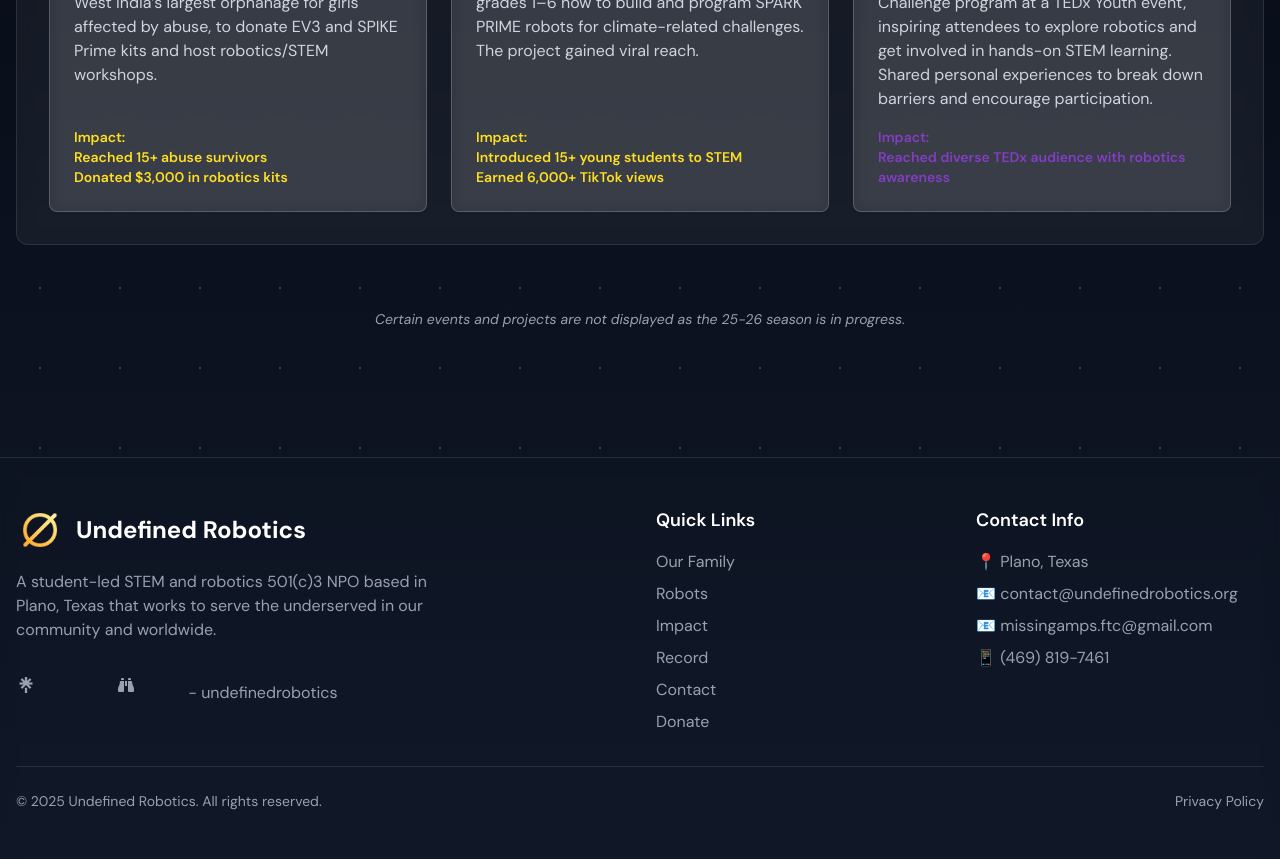
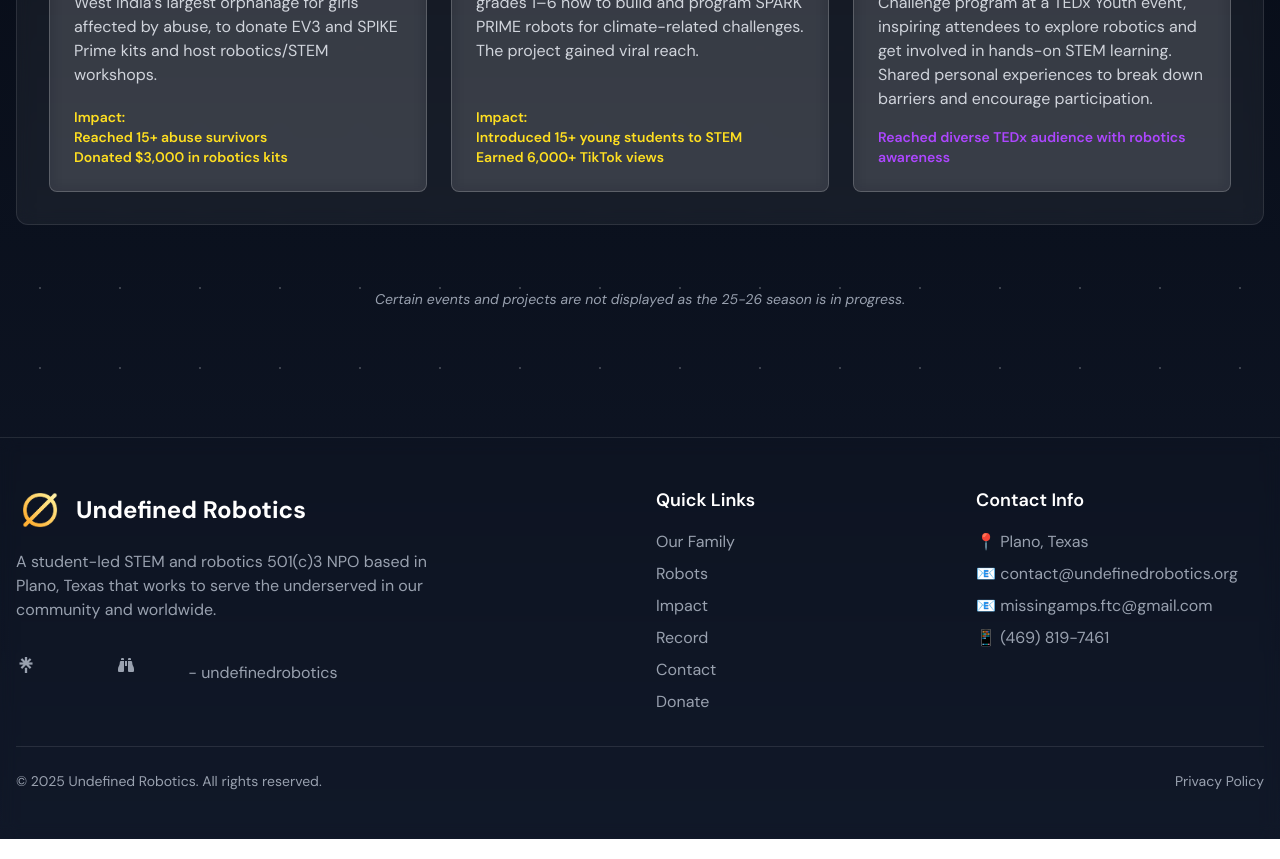
Before and after one commit to RishabhSingh08/undefinedRobotics, a SvelteKit app: page /impact in a window 1280 px wide. Shown: the part 3120-3979 px from the top of the page. Built offline with nearby package versions, Linux system fonts and the light colour scheme; some icons are missing; a web font is replaced by a local one.

Commit message:
color cahgne

```diff
--- a/src/routes/impact/+page.svelte
+++ b/src/routes/impact/+page.svelte
@@ -304,8 +304,7 @@
 </p>
                   </div>
                   <div>
-                    <div class="text-sm text-[#853dc4] font-semibold">Impact:</div>
-                    <div class="text-sm text-[#853dc4] font-semibold">Reached diverse TEDx audience with robotics awareness</div>
+                    <div class="text-sm text-purple-500 font-semibold">Reached diverse TEDx audience with robotics awareness</div>
                   </div>
                 </div>
               </div>
```
